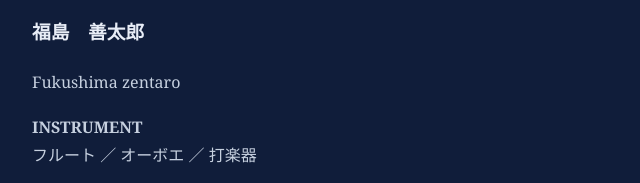
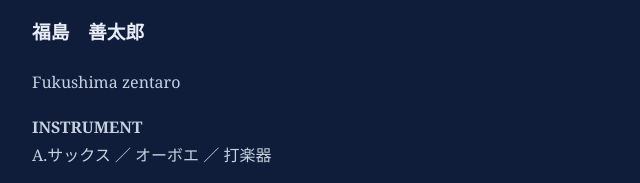
Before and after one commit to Lamne-sys/stella-wind-ensemble, a plain HTML site: page index.html in a window 1280 px wide. Shown: the part 6139-6322 px from the top of the page, 213-853 px from the left. Drawn offline with Linux system fonts and the light colour scheme.

Commit message:
Update index.html

```diff
--- a/index.html
+++ b/index.html
@@ -292,7 +292,7 @@
 <h3>福島　善太郎</h3>
 <p class="member-name">Fukushima zentaro</p>
   <p><strong>INSTRUMENT</strong><br>
-  フルート ／ オーボエ  ／ 打楽器</p>
+  A.サックス ／ オーボエ  ／ 打楽器</p>
 
   <p><strong>BIRTHDAY</strong><br>
   12月29日</p>
```
